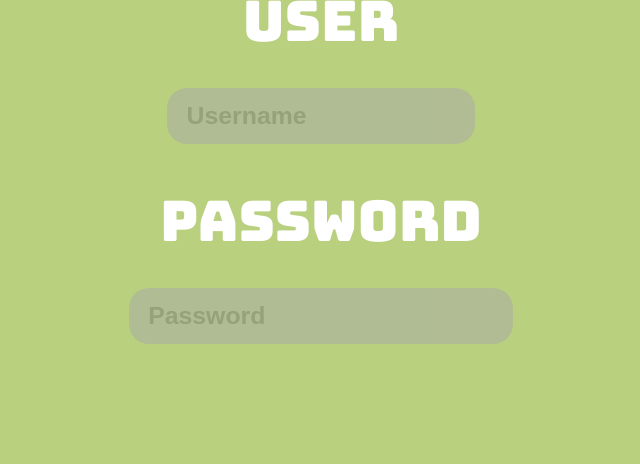
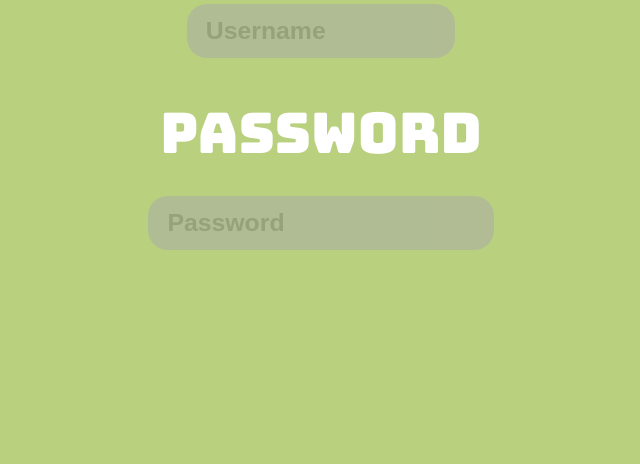
Before and after one commit to Samdvich/CompUI, a PHP site: page /login.php in a window 1280 px wide. Shown: the part 336-800 px from the top of the page, without its empty margins (331-971 px from the left). Run offline with PHP 8.4, Linux system fonts and the light colour scheme.

Commit message:
Preparing login.php
The function was going to come, but i noticed that the form was split in two. This meant 1. a new grid-template needed to be made for the form 2. the animations needed to be fixed 3. the elements needed to be fitted to the new form. Now it's ready to handle actual PHP functions (i can't promise the next commit apparently).

```diff
--- a/login.php
+++ b/login.php
@@ -23,15 +23,12 @@
     <body>
         <object class='track' data="track.svg" type="image/svg+xml"></object>
 
-        <form class='user-field'>
-            <input id='user' type='text' placeholder="Username" maxlength='20'>
+        <form class='login-form' action='login.php'>
+            <input class='user-field' name='user-field' type='text' placeholder="Username" maxlength='20' type='POST'>
+                <label class='user-label'>User</label>
+            <input class='password-field' name='password-field' type='password' placeholder="Password" maxlength='40' type='POST'>
+                <label class='password-label'>Password</label>
         </form>
-        <form class='password-field'>
-            <input id='password' type='password' placeholder="Password" maxlength='40'>
-        </form>
-
-        <div class='user'>User</div>
-        <div class='password'>Password</div>
 
         <style>
             @import url('https://fonts.googleapis.com/css?family=Bungee&display=swap');
@@ -49,43 +46,12 @@
                 background-color: #B9D07F;
             }
 
-            body {
+            body { /*Pretty much just contains the form grid system*/
                 display: grid;
                 grid-template-columns: auto 30% auto;
-                grid-template-rows: auto 20% 5% 20% 15%;
+                grid-template-rows: auto 50% 20%;
                 margin: 0;
                 padding: 0;
-            }
-
-            .track {
-                display: grid;
-                grid-column: 2;
-                grid-row: 1 / 4;
-                margin: auto;
-            }
-
-            .user , .password {
-                display: grid;
-                grid-column: 2;
-                margin: auto;
-                margin-top: 0;
-                font-family: 'Bungee', regular;
-                color: white;
-                font-size: 350%;
-            }
-
-            .user {
-                grid-row: 2;
-            }
-
-            .password {
-                grid-row: 4;
-            }
-
-            .user-field:hover ~ .user , .password-field:hover ~ .password {
-                animation-name: boing;
-                animation-duration: 2s;
-                animation-iteration-count: infinite;
             }
 
             input {
@@ -97,15 +63,49 @@
                 padding: 0;
             }
 
+            .login-form {
+                display: grid;
+                grid-column: 2;
+                grid-row: 2;
+                grid-template-rows: 40% 10% 40%;
+                grid-template-columns: auto;
+            }
+
+                .user-label , .password-label {
+                    display: grid;
+                    grid-column: 1;
+                    margin: auto;
+                    margin-top: 0;
+                    font-family: 'Bungee', regular;
+                    color: white;
+                    font-size: 350%;
+                }
+
+                .user-label {
+                    grid-row: 1;
+                }
+
+                .password-label {
+                    grid-row: 3;
+                }
+
+                .user-field:hover + label , .password-field:hover + label {
+                    animation-name: boing;
+                    animation-duration: 2s;
+                    animation-iteration-count: infinite;
+                }
+
                 .user-field , .password-field {
                     display: grid;
-                grid-column: 2;
+                    grid-column: 1;
                     height: 35%;
+                    width: 100%;
                     margin: auto;
                     margin-bottom: 0;
                     background-color: transparent;
                     border-radius: 20px;
                     background-color: darkgray;
+                    cursor: text;
                     opacity: 50%;
                     padding: 0;
                     padding-left: 5%;
@@ -113,18 +113,13 @@
                 }
 
                 .user-field {
-                grid-row: 2;
+                    grid-row: 1;
                     width: 70%;
                 }
 
                 .password-field {
-                grid-row: 4;
+                    grid-row: 3;
                     width: 90%;
-            }
-
-            #user , #password {
-                width: 100%;
-                cursor: text;
                 }
         </style>
     </body>
```
Lines whose indentation alone changed are shown as unchanged.
